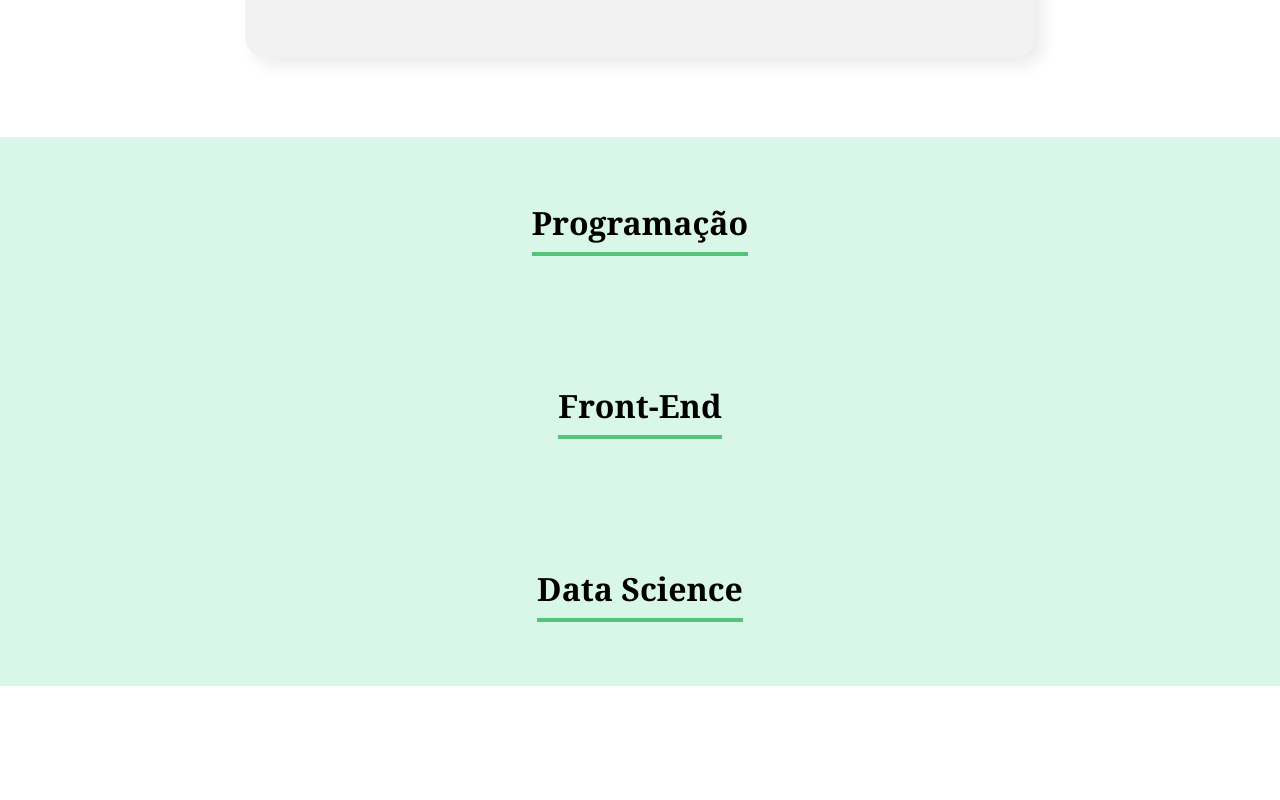
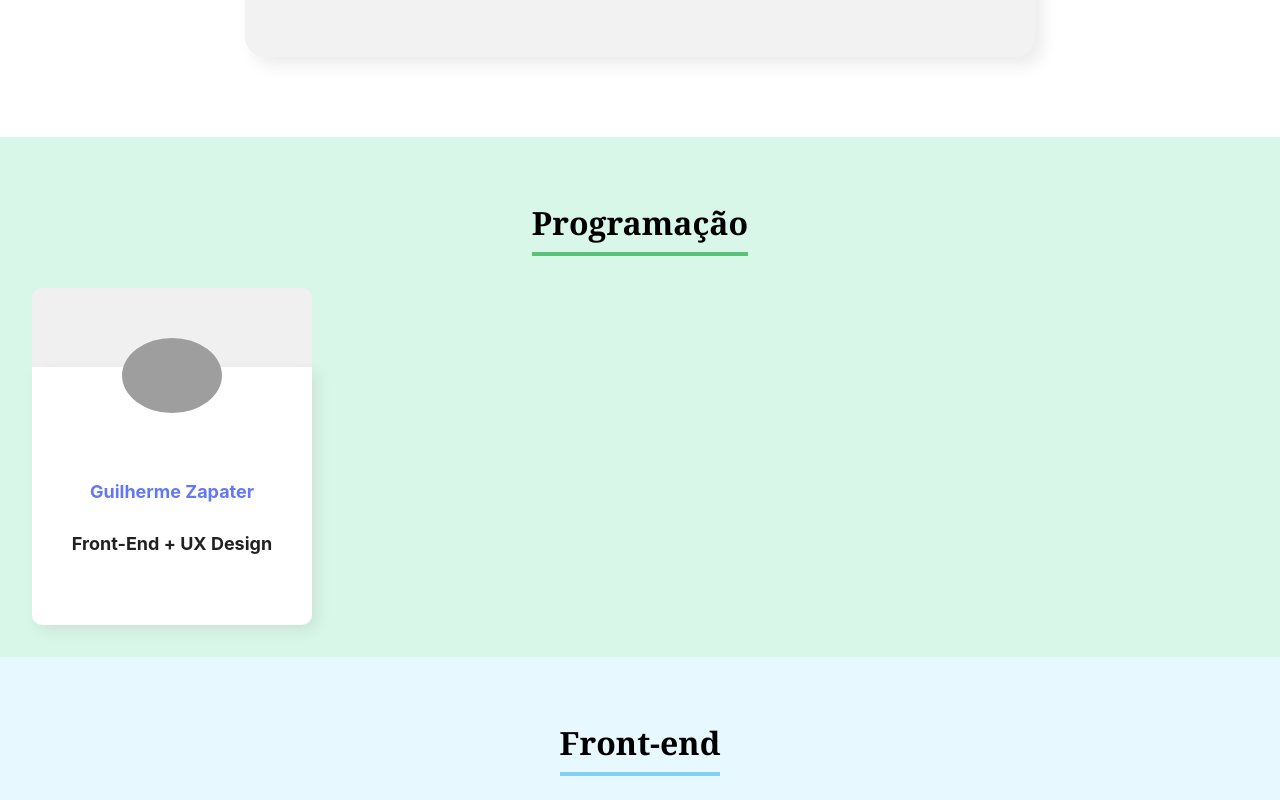
Before and after one commit to GwyZapa/organo, a React (Create React App) app: page / in a window 1280 px wide. Shown: the part 1320-2120 px from the top of the page. Before the commit the page ends 2006 px from the top, so only its background shows below. Built offline with nearby package versions, Linux system fonts and the light colour scheme; grey boxes are pictures that could not be loaded.

Commit message:
map dos times + dumbcomponent colaborador

```diff
--- a/src/App.js
+++ b/src/App.js
@@ -4,6 +4,44 @@
 import Time from './components/Time';
 
 function App() {
+
+  const times = [
+    {
+      nome: 'Programação',
+      corPrimaria: '#57c278',
+      corSecundaria: '#d9f7e9'
+    },
+    {
+      nome: 'Front-end',
+      corPrimaria: '#82CFFA',
+      corSecundaria: '#E8F8FF'
+    },
+    {
+      nome: 'Data Science',
+      corPrimaria: '#A6D157',
+      corSecundaria: '#F0F8E2'
+    },
+    {
+      nome: 'Devops',
+      corPrimaria: '#E06869',
+      corSecundaria: '#FDE7E8'
+    },
+    {
+      nome: 'UX e Design',
+      corPrimaria: '#DB6EBF',
+      corSecundaria: '#FAE9F5'
+    },
+    {
+      nome: 'Mobile',
+      corPrimaria: '#FFBA05',
+      corSecundaria: '#FFF5D9'
+    },
+    {
+      nome: 'Inovação e Gestão',
+      corPrimaria: '#FF8A29',
+      corSecundaria: '#FFEEF'
+    },
+  ]
 
   const [colaboradores, setColaboradores] = useState([])
 
@@ -15,11 +53,11 @@
 
   return (
     <div className="App">
-      <Banner/>
-      <Formulario aoColaboradorCadastrado={colaborador => aoNovoColaboradorAdicionado(colaborador)}/>
-        <Time nome="Programação"/>
-        <Time nome="Front-End"/>
-        <Time nome="Data Science"/>
+      <Banner />
+      <Formulario times={times.map(time => time.nome)} aoColaboradorCadastrado={colaborador => aoNovoColaboradorAdicionado(colaborador)} />
+      {times.map (time => <Time key={time.nome} nome={time.nome} corPrimaria={time.corPrimaria} corSecundaria={time.corSecundaria}/>)}
+
+
     </div>
   );
 }
--- /dev/null
+++ b/src/components/Colaborador/Colaborador.css
@@ -0,0 +1,37 @@
+.colaborador {
+    width: 280px;
+}
+
+.colaborador .cabecalho {
+    background-color:  #F0F0F0;
+    border-radius: 10px 10px 0px 0px;
+}
+.colaborador img {
+    width: 100px;
+    border-radius: 50%;
+    position: relative;
+    bottom: -50px;
+}
+
+.colaborador .rodape {
+    background: #FFFFFF;
+    box-shadow: 5px 5px 15px rgba(0, 0, 0, 0.08);
+    border-radius: 0px 0px 10px 10px;
+    padding-top: 90px;
+    padding-bottom: 40px;
+}
+
+.colaborador .rodape h4 {
+    color: #6278F7;
+    font-size: 18px;
+    line-height: 22px;
+    font-weight: bold;
+    margin-bottom: 8px;
+}
+
+.colaborador .rodape h5 {
+    font-size: 18px;
+    line-height: 22px;
+    color: #212121;
+    padding: 0 16px;
+}
--- /dev/null
+++ b/src/components/Colaborador/index.js
@@ -0,0 +1,17 @@
+import './Colaborador.css'
+
+const Colaborador = () => {
+    return (
+        <div className='colaborador'>
+            <div className='cabecalho'>
+                <img src='https://github.com/GwyZapa.png' alt='Guilherme Zapater'></img>
+            </div>
+            <div className='rodape'>
+                <h4>Guilherme Zapater</h4>
+                <h5>Front-End + UX Design</h5>
+            </div>
+        </div>
+    )
+}
+
+export default Colaborador
--- a/src/components/Formulario/index.js
+++ b/src/components/Formulario/index.js
@@ -6,15 +6,7 @@
 
 const Formulario = (props) => {
 
-    const times = [
-        'Programação',
-        'Front-end',
-        'Data Science',
-        'Devops',
-        'UX e Design',
-        'Mobile',
-        'Inovação e Gestão'
-    ]
+
 
     const [nome, setNome] = useState('')
     const [cargo, setCargo] = useState('')
@@ -42,7 +34,7 @@
                 <CampoTexto obrigatorio={true} label="Nome" placeholder="Digite seu Nome" valor={nome} aoAlterado={valor => setNome(valor)} />
                 <CampoTexto obrigatorio={true} label="Cargo" placeholder="Digite seu Cargo" valor={cargo} aoAlterado={valor => setCargo(valor)} />
                 <CampoTexto label="Imagem" placeholder="Digite o endereço da Imagem" valor={imagem} aoAlterado={valor => setImagem(valor)} />
-                <ListaSuspensa obrigatorio={true} label="Time " itens={times} valor={time} aoAlterado={valor => setTime(valor)}  ></ListaSuspensa>
+                <ListaSuspensa obrigatorio={true} label="Time " itens={props.times} valor={time} aoAlterado={valor => setTime(valor)}  ></ListaSuspensa>
                 <Botao>
                     Criar Card
                 </Botao>
--- a/src/components/Time/Time.css
+++ b/src/components/Time/Time.css
@@ -1,12 +1,11 @@
 .time {
     text-align: center;
     padding: 32px;
-    background-color: #d9f7e9;
 }
 
 .time h3{
     font-size: 32px;
-    border-bottom: 4px solid #57c278;
+    border-bottom: 4px solid;
     display: inline-block;
     padding-bottom: 8px;
     font-family: Georgia, 'Times New Roman', Times, serif;
--- a/src/components/Time/index.js
+++ b/src/components/Time/index.js
@@ -1,9 +1,11 @@
+import Colaborador from '../Colaborador'
 import './Time.css'
 
 const Time = (props) =>{
     return(
-            <section className='time'>
-                <h3>{props.nome}</h3>
+            <section className='time' style={{backgroundColor: props.corSecundaria}}>
+                <h3 style={{borderColor: props.corPrimaria}}>{props.nome}</h3>
+                <Colaborador  />
             </section>
     )
 }
```
